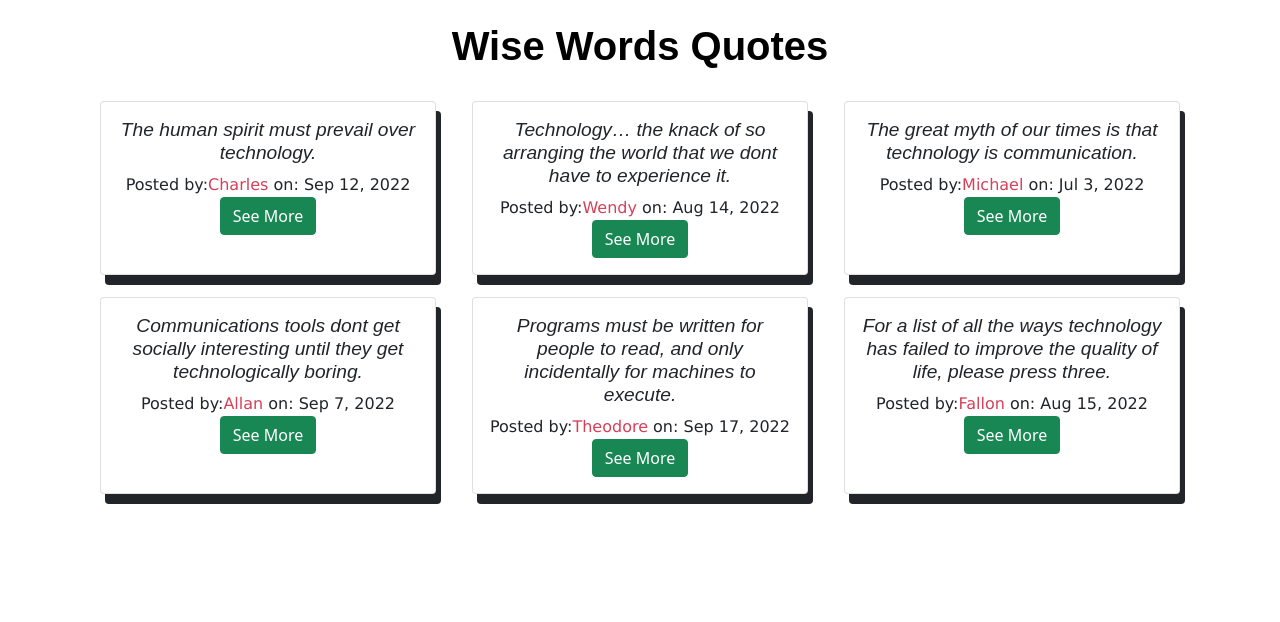
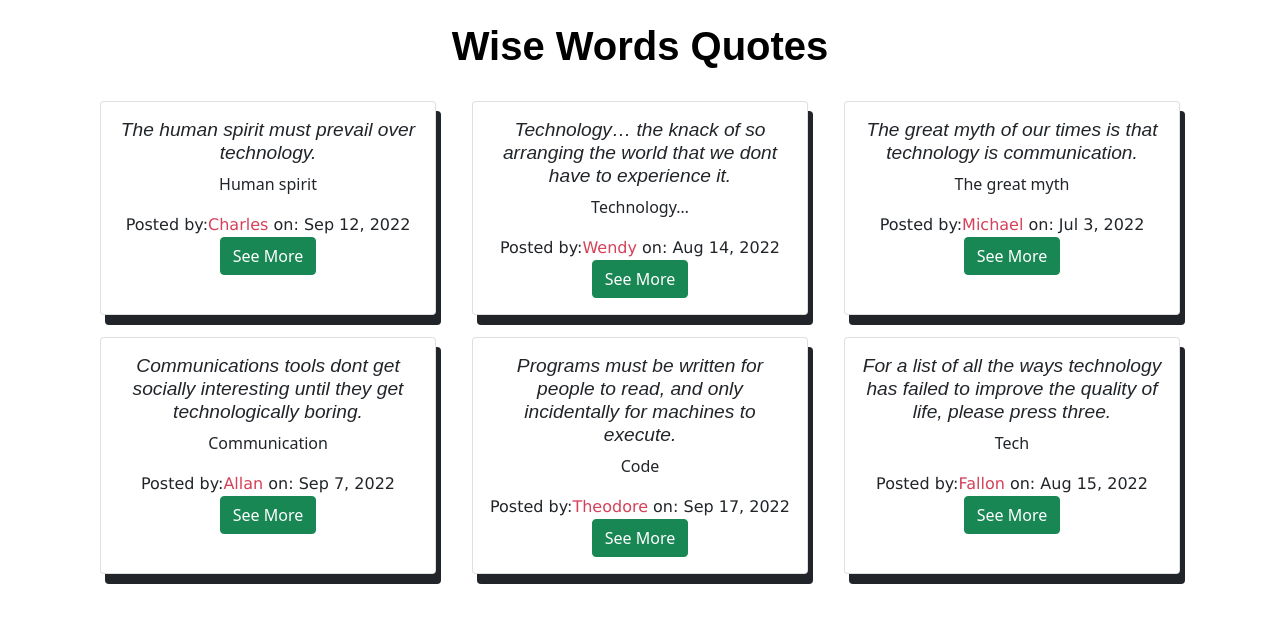
Before and after one commit to joey57/Quotes, an Angular app: page / in a window 1280 px wide. Shown: the top 622 px of the page. Built offline with nearby package versions, Linux system fonts and the light colour scheme.

Commit message:
added quote name display

```diff
--- a/src/app/quote/quote.component.html
+++ b/src/app/quote/quote.component.html
@@ -4,9 +4,10 @@
     <div *ngFor="let quote of quotes;let i = index" class="card" style="width: 21rem;">
       <div class="card-body">
         <h4 class="card-title">{{quote.title}}</h4>
+        <p class="card-text" id="param">{{quote.quote}}</p>
         <app-quote-detail *ngIf="quote.showInfo" [quoty]="quote" (isRead)="quoteDelete($event,i)"></app-quote-detail>
         <span class="card-subtittle mb-2">Posted by:<span id="name">{{quote.name}}</span><span id="date">  on: <span id="datecolor">{{quote.datePosted|date}}</span></span></span>
-        <button (click)="toggle(i)" class="btn btn-success"> See More</button>
+        <button (click)="toggle(i)" class="btn btn-success"> See More </button>
 
       </div>
 
```
